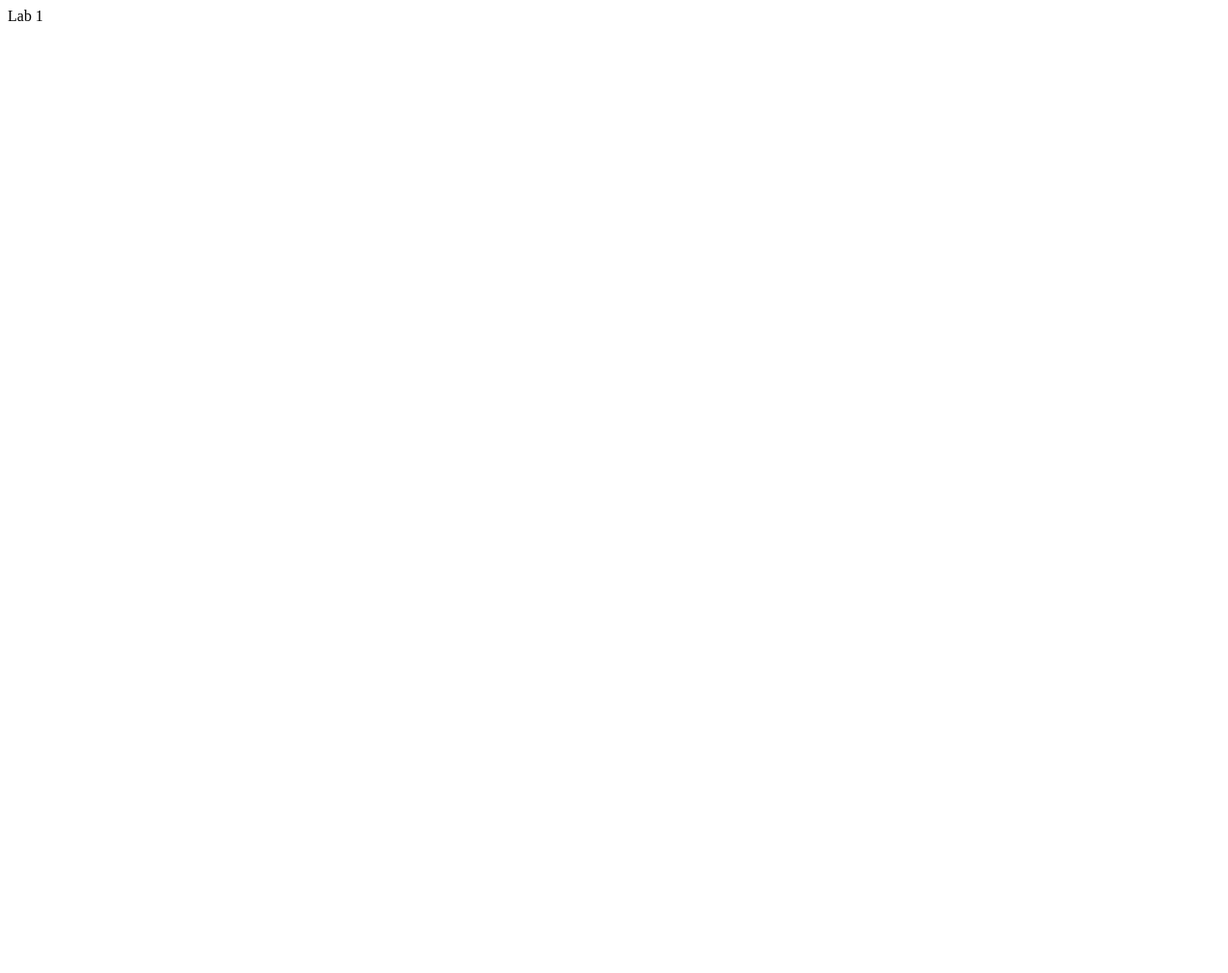
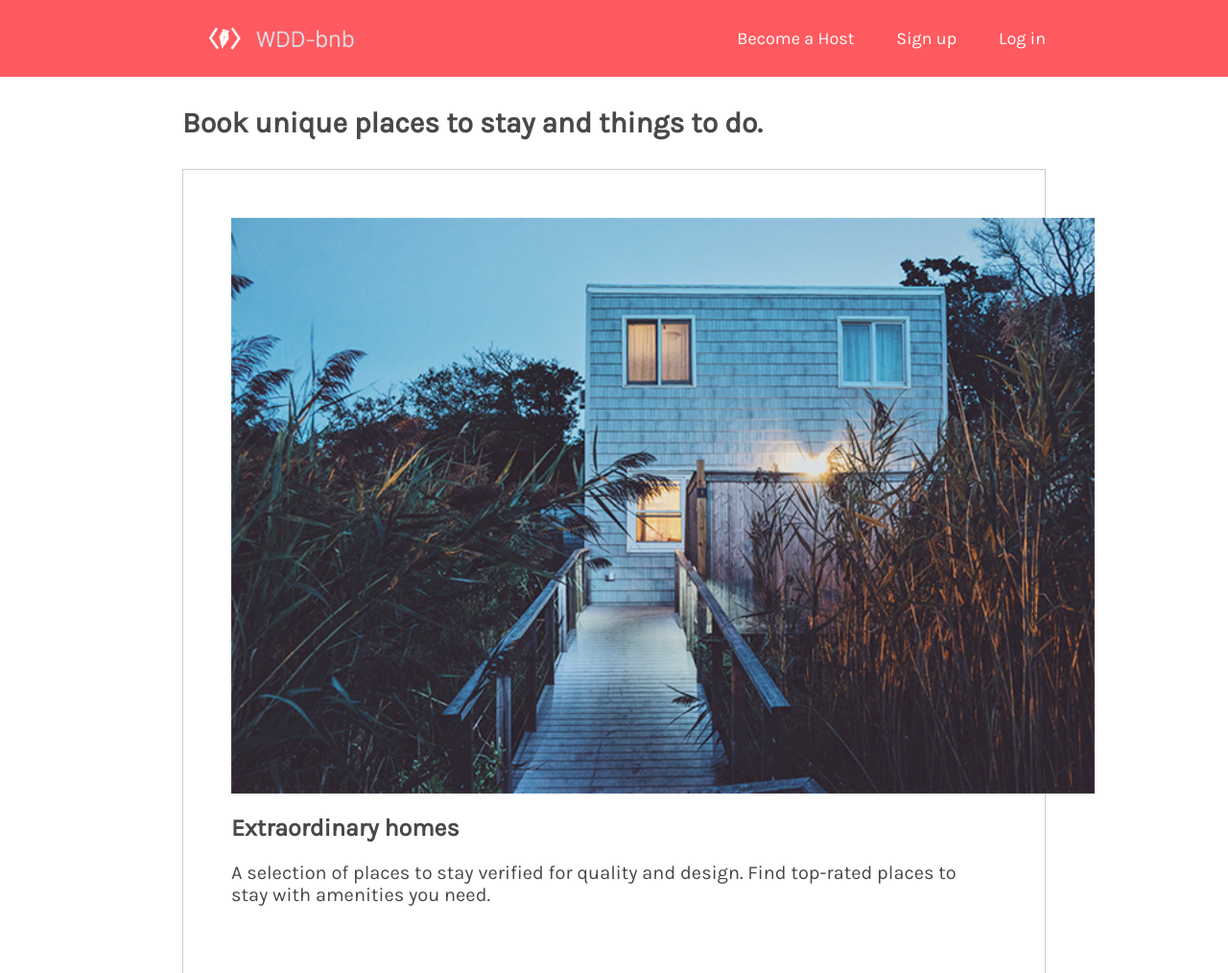
Before and after one commit to Ricy510/Ricy510.github.io, a plain HTML site: page labs/lab2/index.html in a window 1280 px wide. Shown: the top 1014 px of the page at 96% size. Before the commit the page ends 800 px from the top, so only its background shows below. Drawn offline with Linux system fonts and the light colour scheme.

Commit message:
lab2 finished

```diff
--- /dev/null
+++ b/labs/lab2/css/style.css
@@ -0,0 +1,77 @@
+body {
+    font-family: Karla, sans-serif;
+    color: #484848;
+    margin:0;
+    padding:0;
+}
+
+nav ul {
+    list-style-type: none;
+    padding-inline-start: 0;
+    margin-block-start: 0;
+    margin-block-end: 0;
+}
+
+header{
+    height:80px;
+    background:#FF5A5F;
+}
+
+#logo{
+    height:80px;
+}
+
+nav {
+    display: inline-block;
+    float: right;
+}
+
+nav li {
+    display: inline-block;
+    margin-left:40px;
+    line-height:80px;
+}
+
+nav a{
+    color:white;
+    font-size:18px;
+    cursor: pointer;
+    text-decoration:none;
+
+}
+
+nav a:hover{
+    color:white;
+    font-size:18px;
+    cursor: pointer;
+    text-decoration:underline;
+}
+
+.content {
+    width: 900px;
+    margin: auto;
+}
+
+section {
+    padding: 50px;
+    border: 1px solid #cccccc;
+    margin-bottom: 20px;
+}
+
+section img {
+    width: 900px;
+}
+
+h1 {
+    font-size: 30px;
+    padding-top: 10px;
+    padding-bottom: 10px;
+}
+
+h2 {
+    font-size: 25px;
+}
+
+section p {
+    font-size: 20px;
+}
--- a/labs/lab2/index.html
+++ b/labs/lab2/index.html
@@ -1,6 +1,48 @@
-<!DOCTYPE html>
 <html>
-    <body>
-        Lab 1
-    </body>
+  <head>
+    <title>WDD-bnb</title>
+    <link href="https://fonts.googleapis.com/css?family=Karla&display=swap" rel="stylesheet">
+    <link rel="stylesheet" href="css/style.css">
+  </head>
+  <body>
+    <header>
+      <div class="content">
+      <a href="home">
+        <img src="img/logo.png" alt="" id="logo" />
+      </a>
+      <nav>
+        <ul>
+          <li><a href="become-host">Become a Host</a></li>
+          <li><a href="sign-up">Sign up</a></li>
+          <li><a href="log-in">Log in</a></li>
+        </ul>
+      </nav>
+    </div>
+    </header>
+
+    <div class="content">
+
+    <h1>Book unique places to stay and things to do.</h1>
+    <section>
+      <img src="img/house.png" />
+      <h2>Extraordinary homes</h2>
+      <p>
+        A selection of places to stay verified for quality and design. Find
+        top-rated places to stay with amenities you need.
+      </p>
+    </section>
+    <section>
+      <img src="img/city.png" />
+      <h2>Places to stay around the world</h2>
+      <p>Explore a new city on your next trip!</p>
+    </section>
+    <section>
+      <img src="img/sushimaking.png" />
+      <h2>Top-rated experiences</h2>
+      <p>
+        Book one-of-a-kind activities hosted by locals, created for the curious.
+      </p>
+    </section>
+  </div>
+  </body>
 </html>
```
Also changed, not shown: labs/lab2/img/city.png (added), labs/lab2/img/house.png (added), labs/lab2/img/logo.png (added), labs/lab2/img/sushimaking.png (added), 3 other files.
